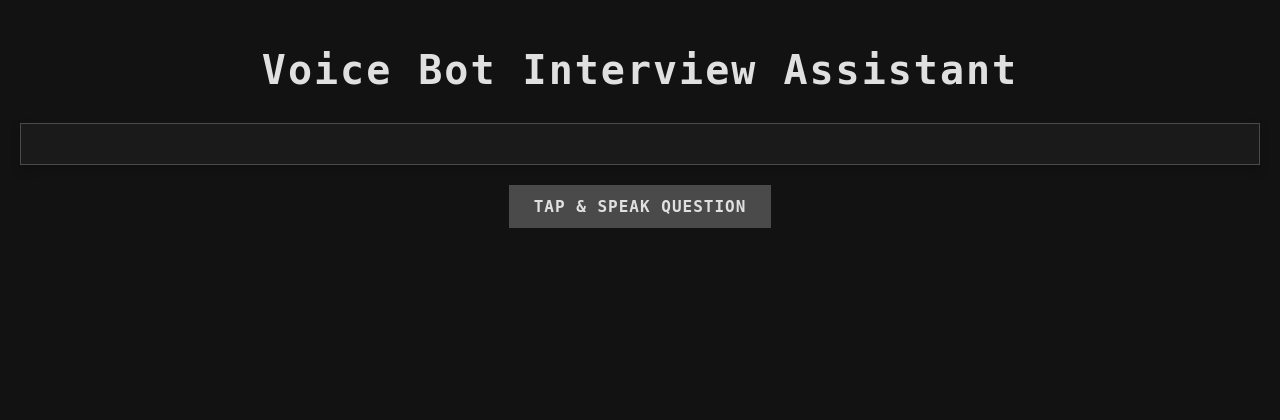
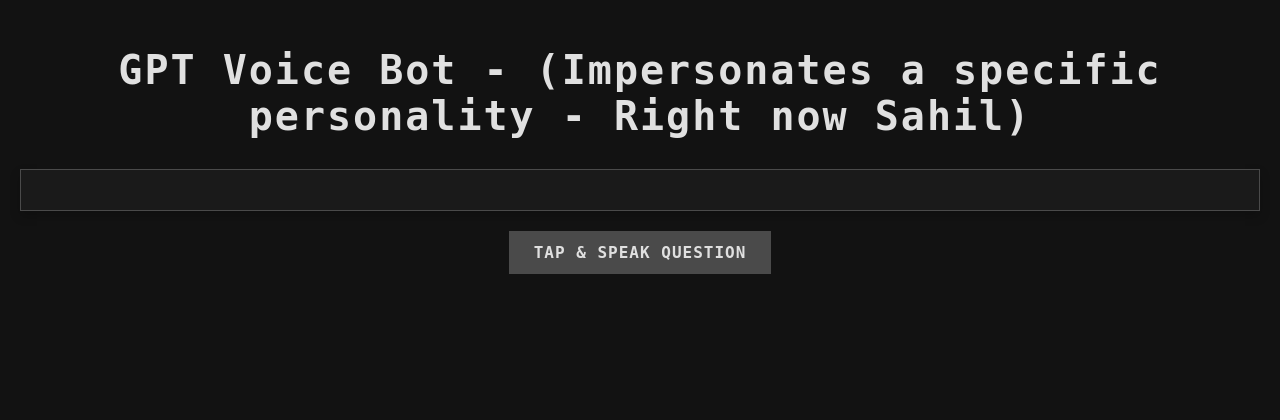
Before and after one commit to sahil-makandar/GPT-voice-bot, a FastAPI app: page / in a window 1280 px wide. Shown: the top 420 px of the page. Run offline with FastAPI, Linux system fonts and the light colour scheme.

Commit message:
Update index.html

```diff
--- a/templates/index.html
+++ b/templates/index.html
@@ -2,7 +2,7 @@
 <html lang="en">
 <head>
   <meta charset="UTF-8">
-  <title>Voice Bot Interview Assistant</title>
+  <title>GPT Voice Bot</title>
   <style>
     :root {
       --primary-color: #121212;
@@ -107,7 +107,7 @@
   </style>
 </head>
 <body>
-  <h1>Voice Bot Interview Assistant</h1>
+  <h1>GPT Voice Bot - (Impersonates a specific personality - Right now Sahil)</h1>
   <div id="conversation"></div>
   <button id="speakBtn">
     <span>Tap & Speak Question</span>
```
